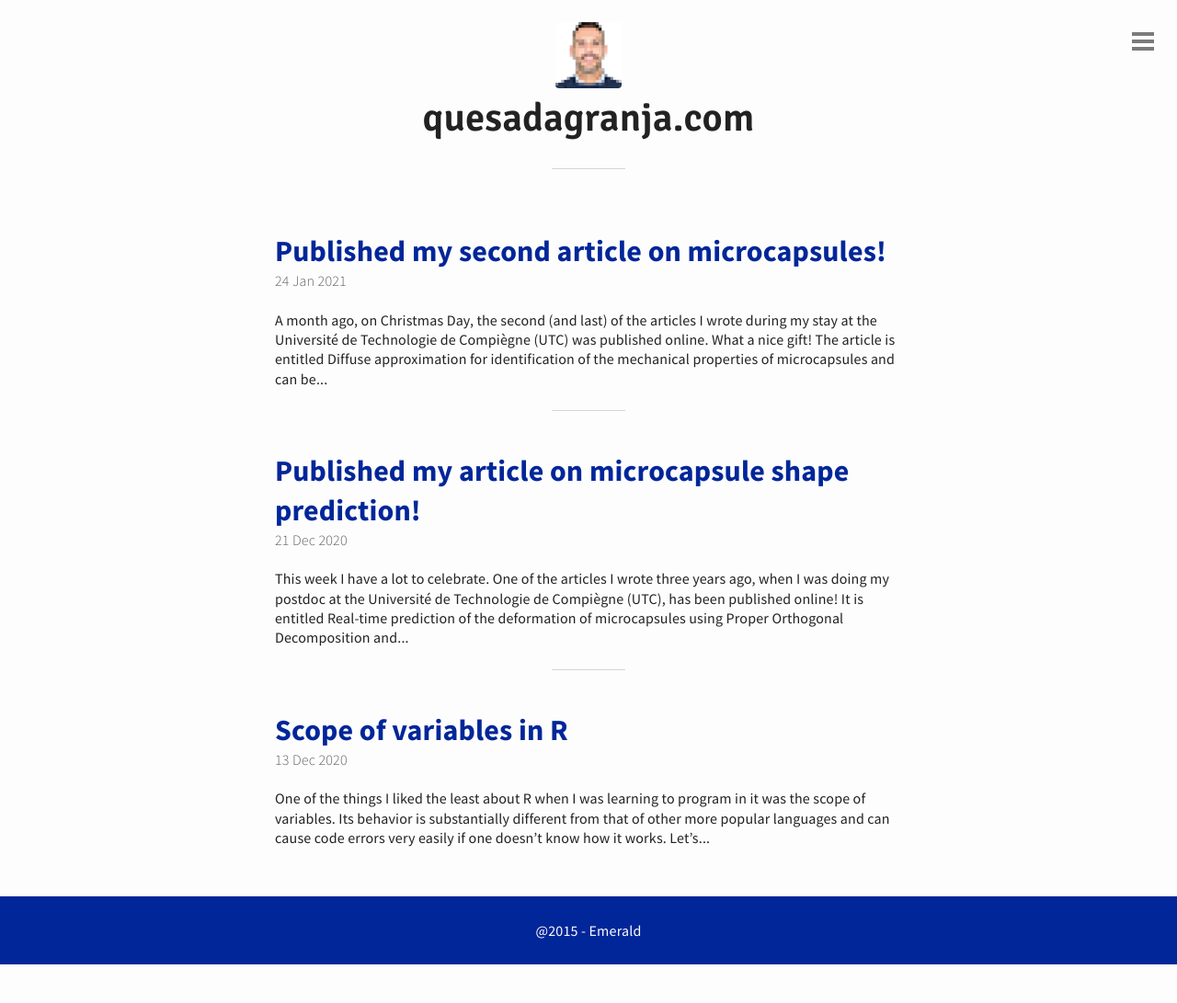
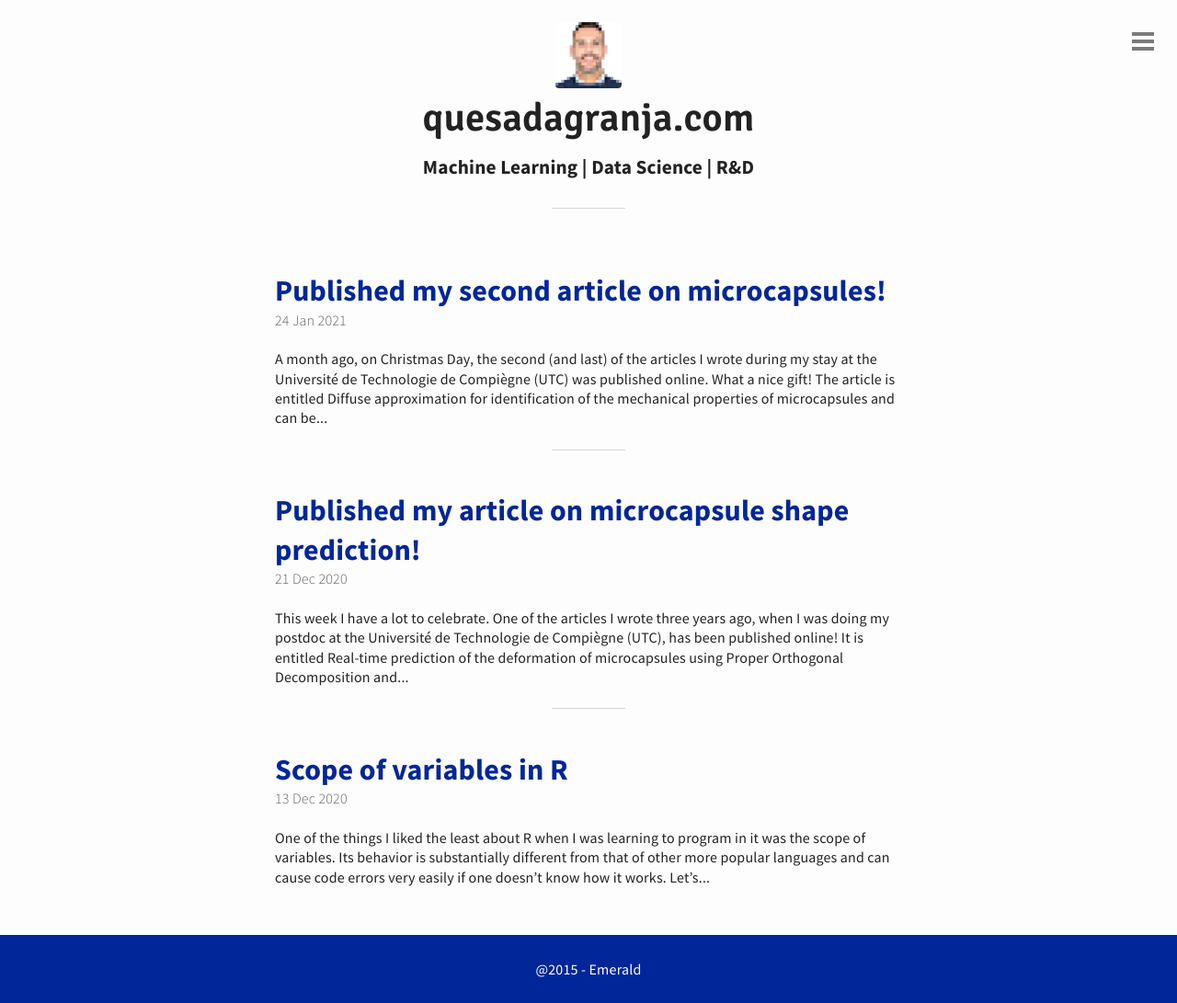
Before and after one commit to quesadagranja/quesadagranja.github.io, a Jekyll site: the page built from index.html, in a window 1280 px wide. Shown: the whole page at 92% size. Built offline with Jekyll 4.4.1, drawn with Linux system fonts in a browser that asks for light colours; the list of posts is cut into pages by our own code; before the commit the page ends 1049 px from its top, so only the background shows below that.

Commit message:
Update header.html

```diff
--- a/_includes/header.html
+++ b/_includes/header.html
@@ -2,5 +2,6 @@
 	<a href="{{ site.baseurl }}">
 		<img src="{{ "/img/quesada-600px.png" | prepend: site.baseurl | replace: '//', '/' }}" alt="quesada pixel logo">
 	  <h1>quesadagranja.com</h1>
+	  <h6>Machine Learning | Data Science | R&D</h6>
 	</a>
 </header>
```
